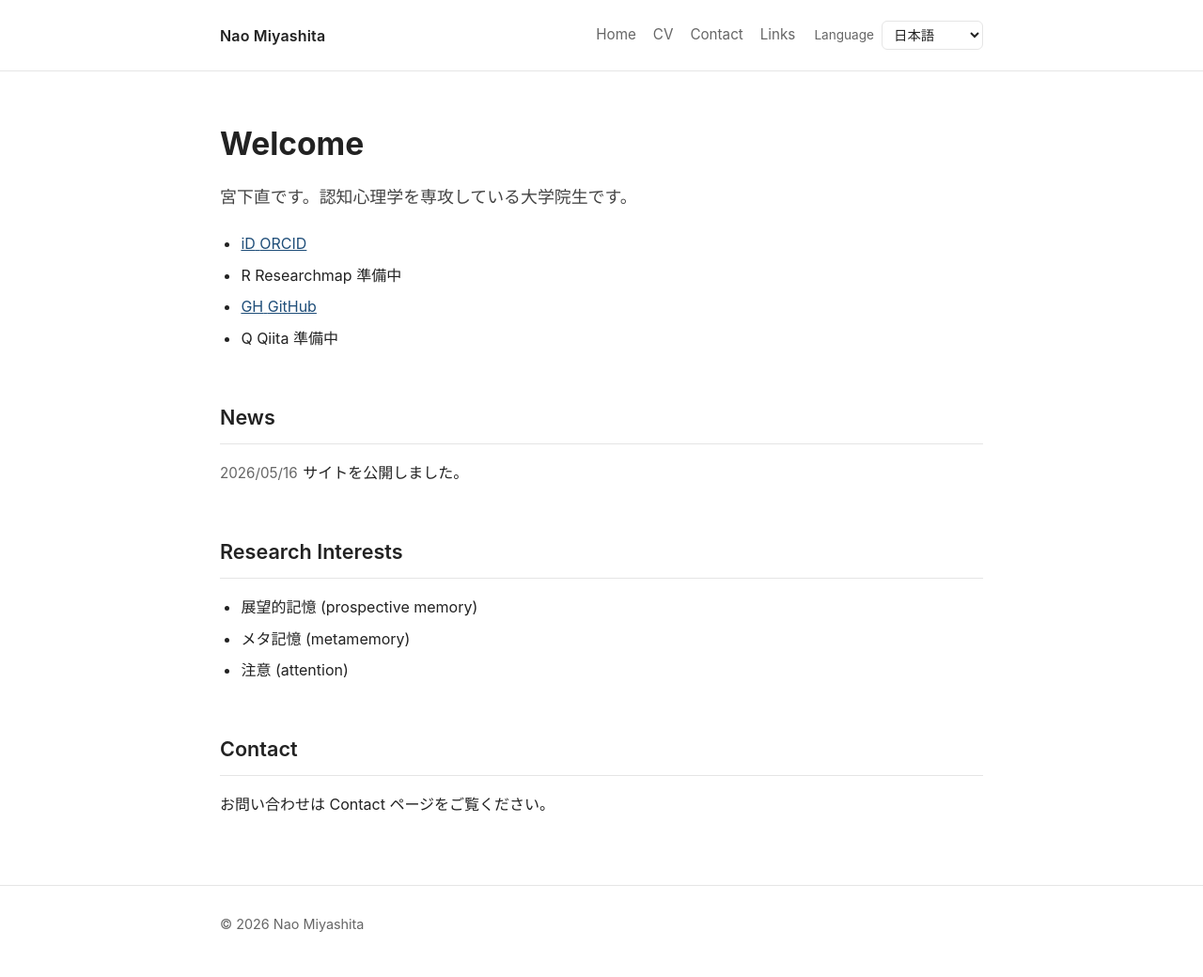
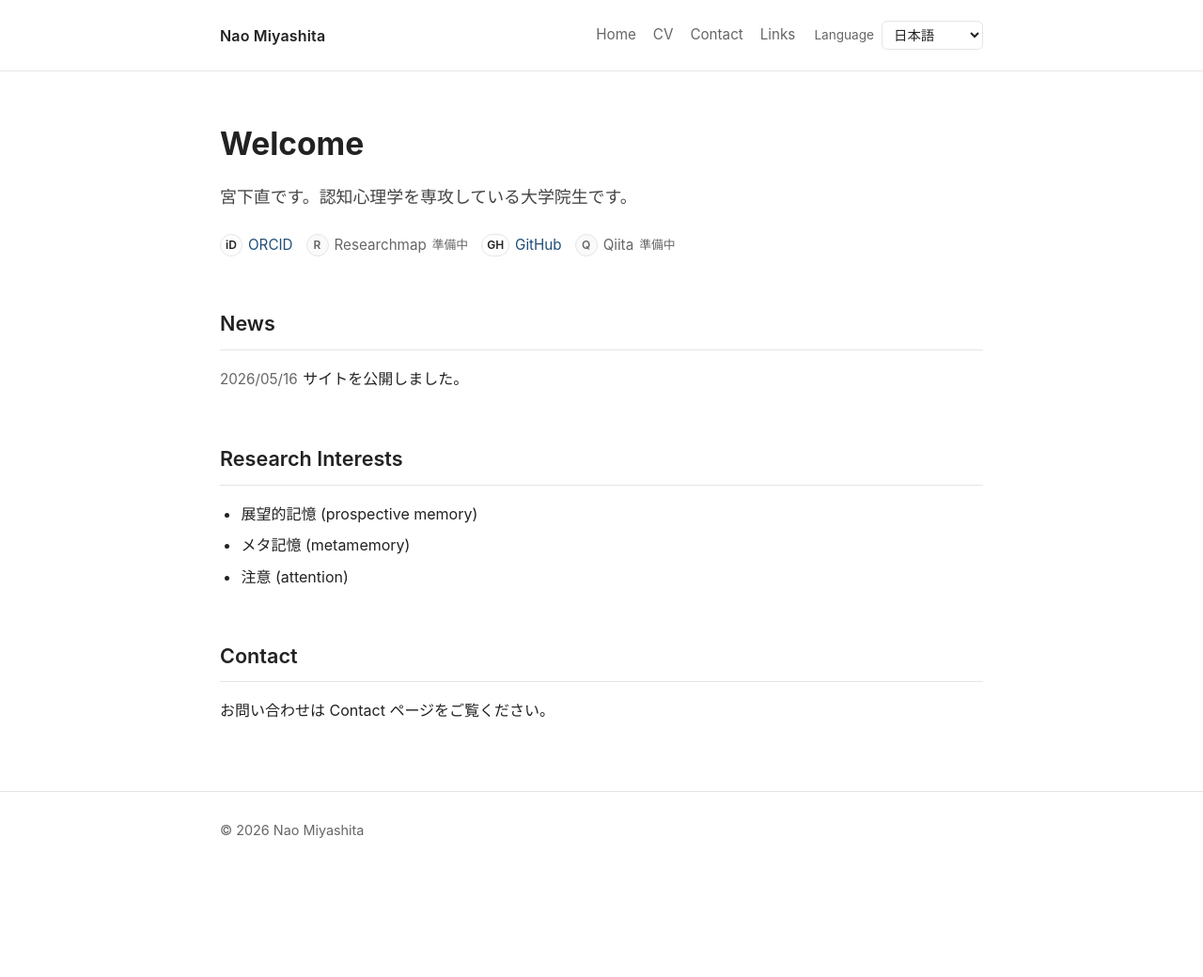
Before and after one commit to naomiyashita/github.io, a Jekyll site: the page built from index.md, in a window 1280 px wide. Shown: the whole page at 94% size. Built offline with Jekyll 4.4.1, drawn with Linux system fonts in a browser that asks for light colours; after the commit the page ends 941 px from its top, so only the background shows below that.

Commit message:
Update style.css

```diff
--- a/assets/css/style.css
+++ b/assets/css/style.css
@@ -409,3 +409,62 @@ body.modal-open {
     margin-top: 14px;
   }
 }
+
+.profile-links {
+  display: flex;
+  flex-wrap: wrap;
+  gap: 10px 14px;
+  align-items: center;
+  padding: 0;
+  margin: 12px 0 24px;
+  list-style: none;
+}
+
+.profile-links li {
+  margin: 0;
+}
+
+.profile-links a,
+.profile-link-disabled {
+  display: inline-flex;
+  align-items: center;
+  gap: 6px;
+  color: var(--link);
+  text-decoration: none;
+  font-size: 0.95rem;
+}
+
+.profile-links a:hover {
+  text-decoration: underline;
+  text-underline-offset: 3px;
+}
+
+.profile-icon {
+  display: inline-flex;
+  align-items: center;
+  justify-content: center;
+  min-width: 24px;
+  height: 24px;
+  padding: 0 5px;
+  border: 1px solid var(--border);
+  border-radius: 999px;
+  color: var(--text);
+  background: #fff;
+  font-size: 0.75rem;
+  font-weight: 600;
+  line-height: 1;
+}
+
+.profile-link-disabled {
+  color: var(--muted);
+}
+
+.profile-link-disabled .profile-icon {
+  color: var(--muted);
+  background: #fafafa;
+}
+
+.profile-status {
+  font-size: 0.8rem;
+  color: var(--muted);
+}
```
